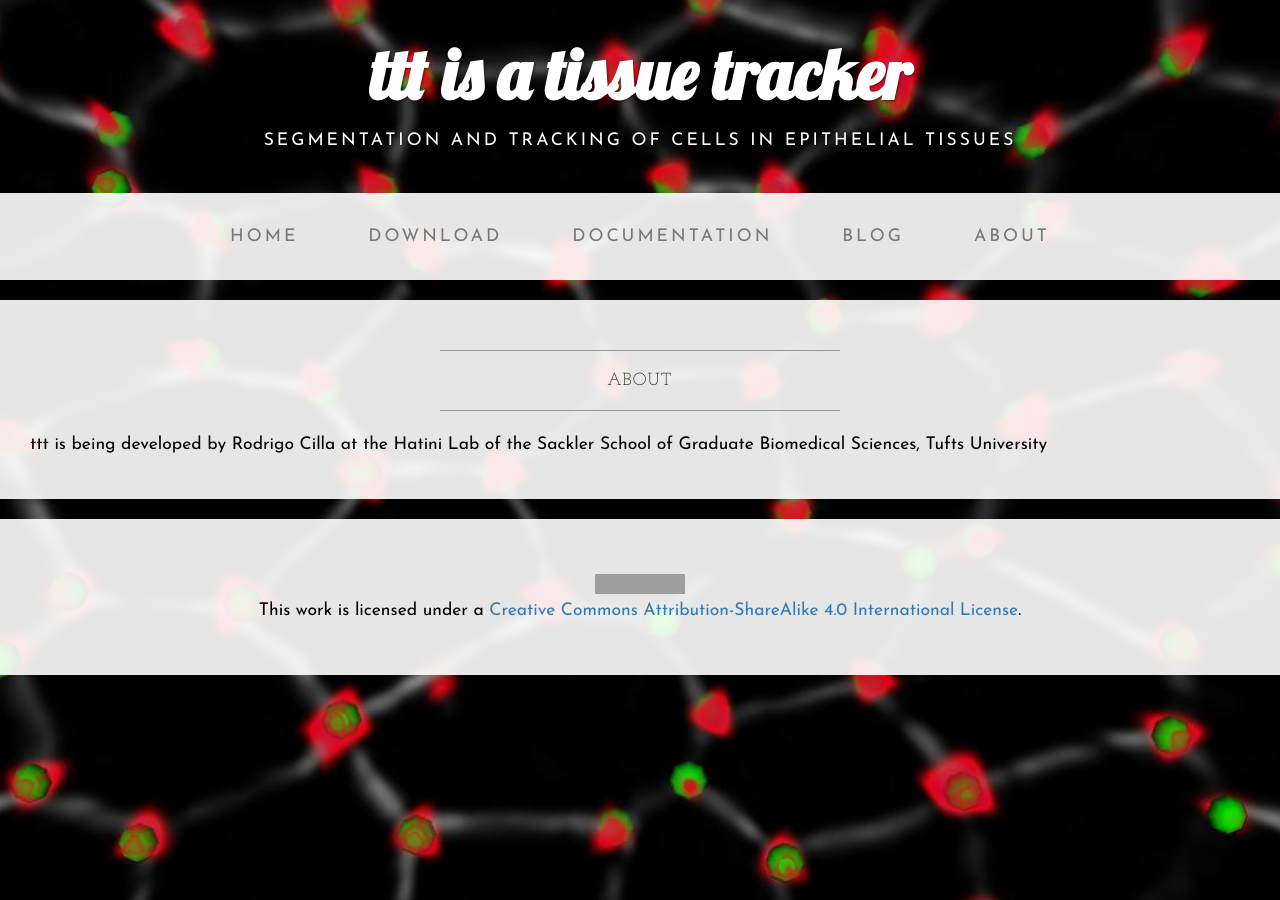
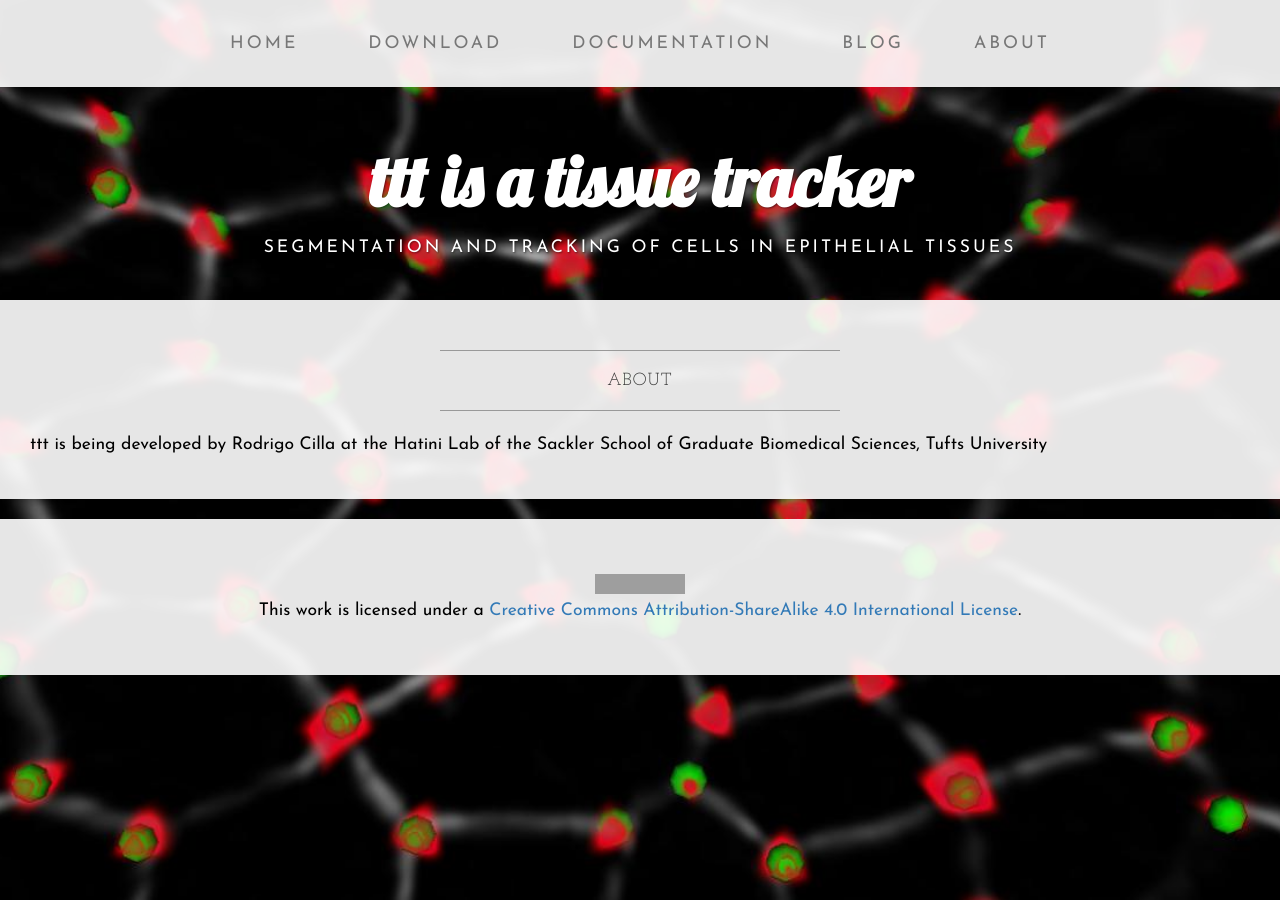
Before and after one commit to HatiniLab/ttt, a Jekyll site: the page built from about.md, in a window 1280 px wide. Built offline with Jekyll 4.4.1, drawn with Linux system fonts in a browser that asks for light colours; nearby versions of some CDN libraries; library files that are not in the unit come from our copies; grey boxes are pictures that could not be loaded.

Commit message:
Updated nav - heading order

```diff
--- a/_layouts/blog.html
+++ b/_layouts/blog.html
@@ -4,10 +4,10 @@
 {% include head.html %}
 
 <body>
+  {% include nav.html %}
 
     {% include header.html %}
 
-    {% include nav.html %}
 
     <div class="container-fluid">
 
--- a/_layouts/page.html
+++ b/_layouts/page.html
@@ -4,10 +4,10 @@
 {% include head.html %}
 
 <body>
+  {% include nav.html %}
 
     {% include header.html %}
 
-    {% include nav.html %}
 
 
     <div class="container-fluid">
--- a/_layouts/post.html
+++ b/_layouts/post.html
@@ -4,10 +4,10 @@
 {% include head.html %}
 
 <body>
+  {% include nav.html %}
 
     {% include header.html %}
 
-    {% include nav.html %}
 
     <div class="container-fluid">
 
```
